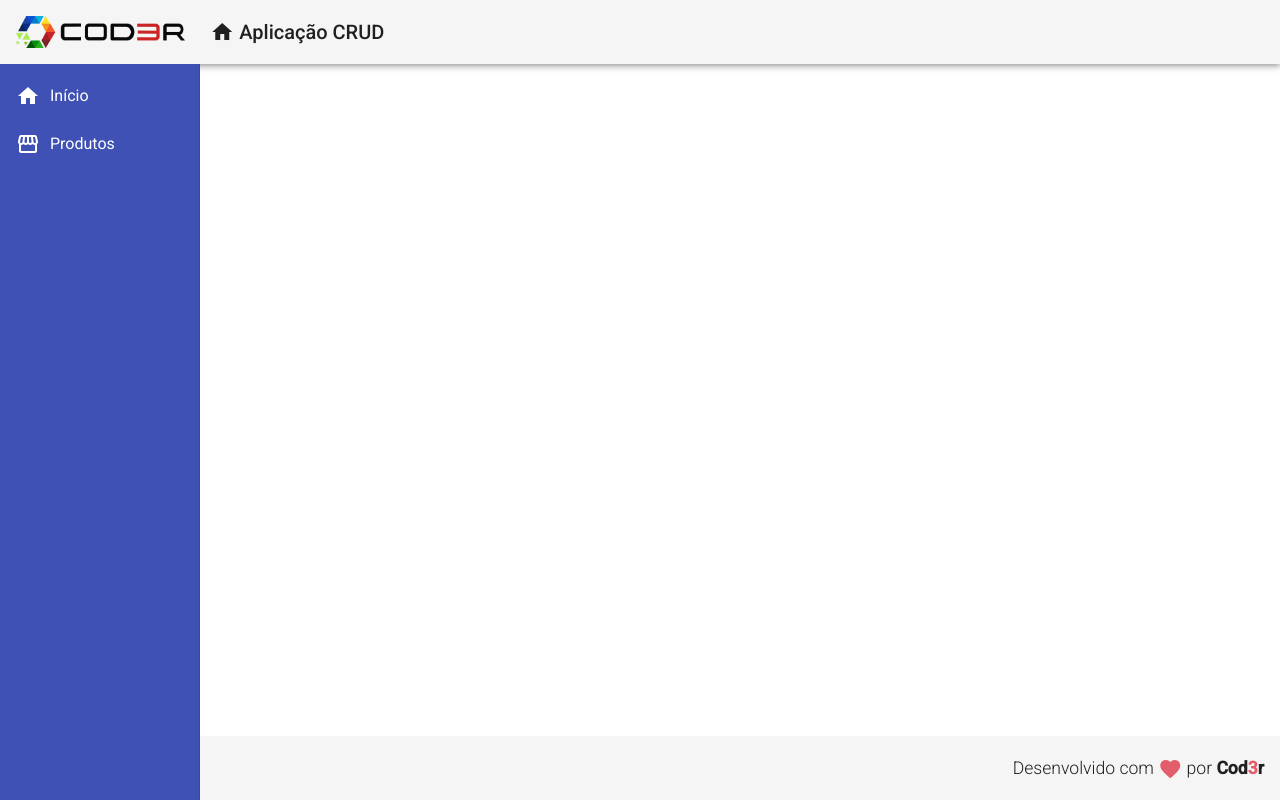
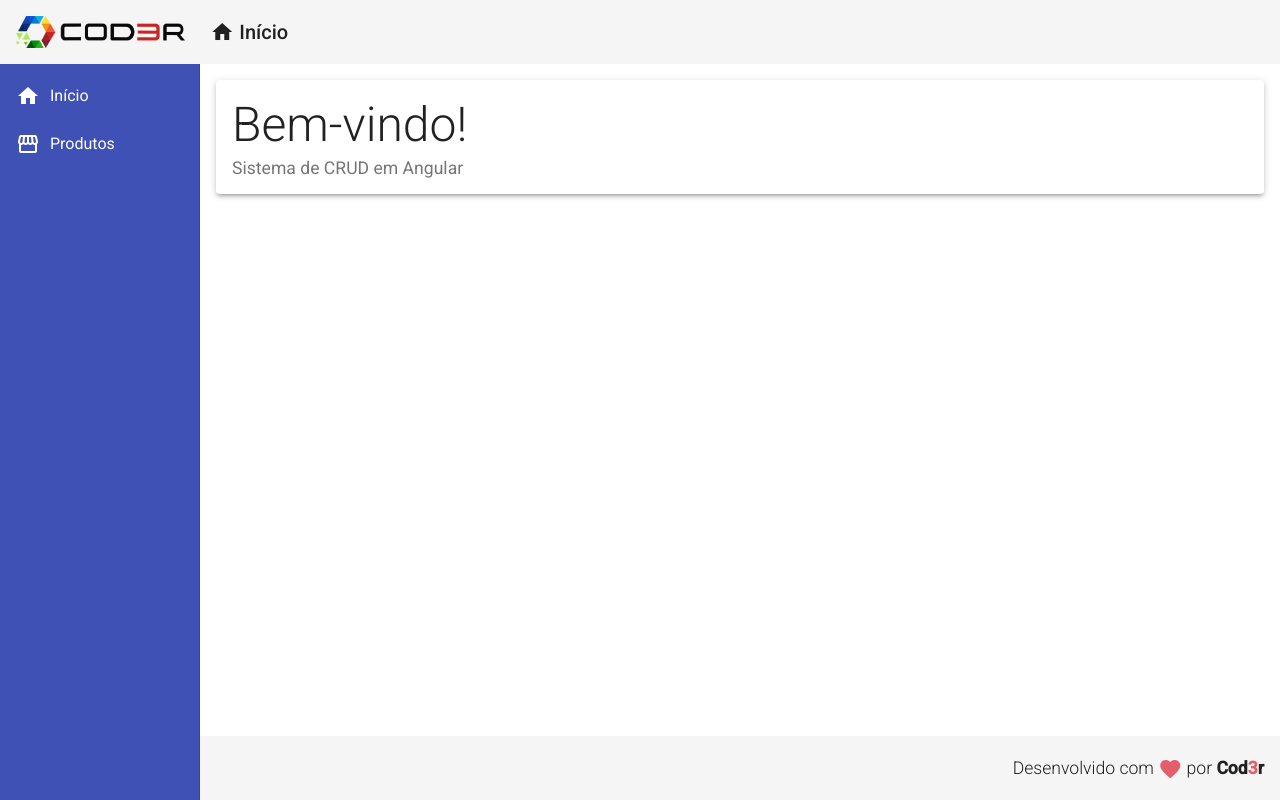
Before and after one commit to alemon-ice/crud-with-angular, an Angular app: page / in a window 1280 px wide. Built offline with nearby package versions, Linux system fonts and the light colour scheme.

Commit message:
create home component

```diff
--- a/src/app/components/template/header/header.component.html
+++ b/src/app/components/template/header/header.component.html
@@ -8,7 +8,7 @@
   <span class="title-group">
     <a>
       <i class="material-icons">home</i>
-      Aplicação CRUD
+      Início
     </a>
   </span>
 </mat-toolbar>
--- a/src/app/components/template/nav/nav.component.css
+++ b/src/app/components/template/nav/nav.component.css
@@ -10,3 +10,8 @@
 .sidenav i {
   padding-right: 10px;
 }
+
+.content {
+  padding: 16px;
+  background-color: #fff;
+}
--- a/src/app/components/template/nav/nav.component.html
+++ b/src/app/components/template/nav/nav.component.html
@@ -17,4 +17,8 @@
       </a>
     </mat-nav-list>
   </mat-sidenav>
+
+  <mat-sidenav-content class="content">
+    <app-home></app-home>
+  </mat-sidenav-content>
 </mat-sidenav-container>
--- /dev/null
+++ b/src/app/views/home/home.component.css
@@ -0,0 +1,9 @@
+.home .title {
+  font-size: 3rem;
+  font-weight: 300;
+  line-height: 1.2;
+}
+
+.home .subtitle {
+  font-size: 1.1rem;
+}
--- /dev/null
+++ b/src/app/views/home/home.component.html
@@ -0,0 +1,6 @@
+<mat-card class="home mat-elevation-z3">
+  <mat-card-title class="title"> Bem-vindo! </mat-card-title>
+  <mat-card-subtitle class="subtitle">
+    Sistema de CRUD em Angular
+  </mat-card-subtitle>
+</mat-card>
--- /dev/null
+++ b/src/app/views/home/home.component.ts
@@ -0,0 +1,15 @@
+import { Component, OnInit } from '@angular/core';
+
+@Component({
+  selector: 'app-home',
+  templateUrl: './home.component.html',
+  styleUrls: ['./home.component.css']
+})
+export class HomeComponent implements OnInit {
+
+  constructor() { }
+
+  ngOnInit(): void {
+  }
+
+}
```
Also changed, not shown: src/app/app.module.ts (+10 -1 lines).
